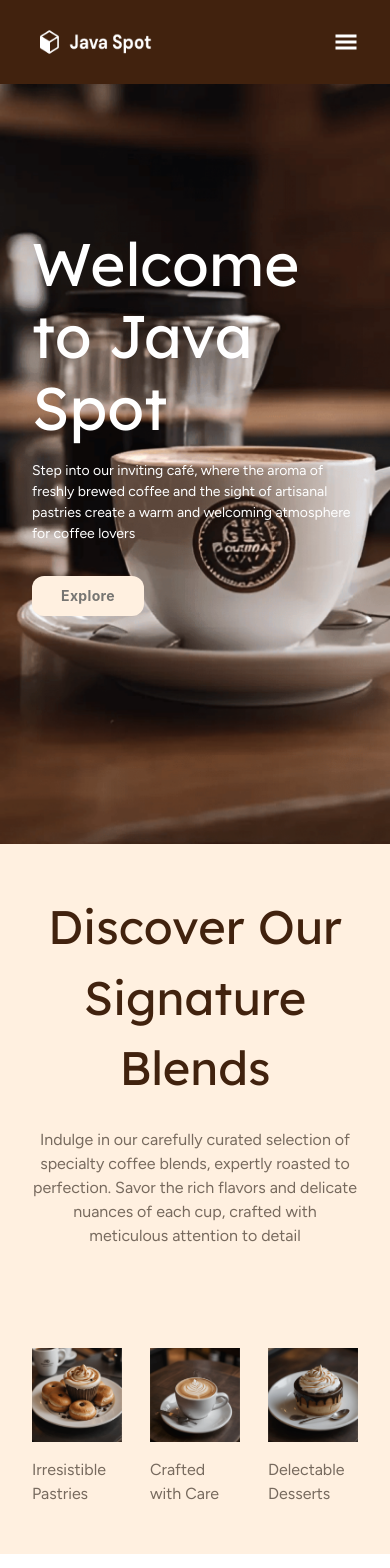
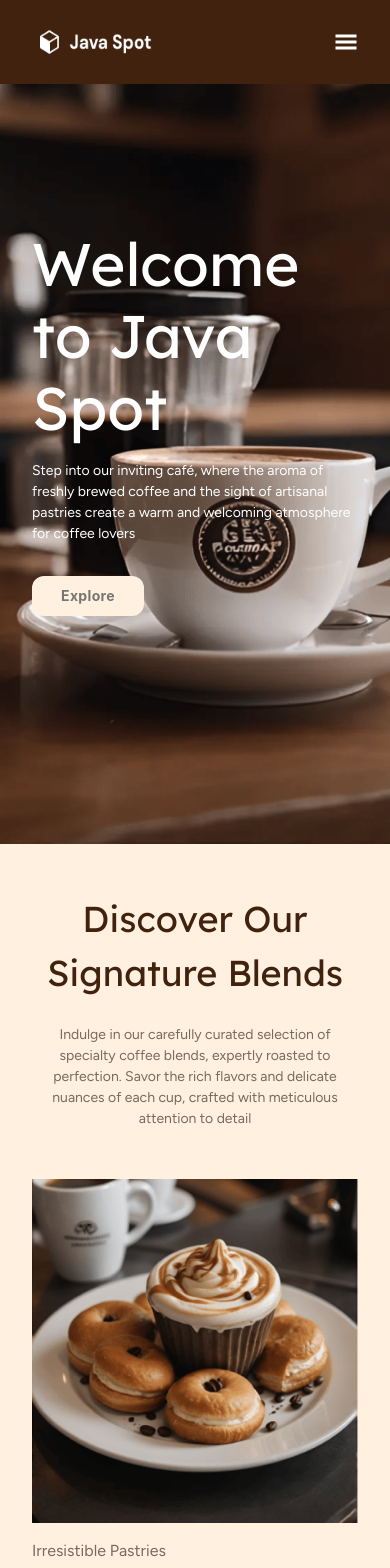
Before and after one commit to faoroj/Java-Spot, a React (Vite) app: page / in a window 390 px wide. Shown: the top 1568 px of the page. Built offline with nearby package versions, Linux system fonts and the light colour scheme.

Commit message:
Signatureblends responsiveness

```diff
--- a/src/sections/signatureblends.jsx
+++ b/src/sections/signatureblends.jsx
@@ -6,18 +6,18 @@ const signatureblends = () => {
     <section className='max-container'>
 
       <div className="flex justify-center items-center flex-col">
-        <h1 className="text-[47px] font-lexend text-center text-primary">Discover Our Signature Blends</h1>
-        <p className="text-[16px] font-figtree max-w-[750px] mt-6 text-center text-lighterBrown">Indulge in our carefully curated selection of specialty coffee blends,
+        <h1 className="sm:text-[47px] text-[36px] font-lexend text-center text-primary">Discover Our Signature Blends</h1>
+        <p className="sm:text-[16px] text-[14px] font-figtree max-w-[750px] mt-6 text-center text-lighterBrown">Indulge in our carefully curated selection of specialty coffee blends,
           expertly roasted to perfection. Savor the rich flavors and delicate nuances of each cup,
           crafted with meticulous attention to detail
         </p>
       </div>
 
-      <div className="flex flex-row justify-between gap-7 mt-[100px]">
+      <div className="grid lg:grid-cols-3 md:grid-cols-2 ss:grid-cols-1 grid-cols-1 gap-7 sm:mt-[70px] mt-[50px] place-items-center">
       {SignatureBlends.map((blend, i) => (
 
         <div key={i}>
-          <img src={blend.image} alt={blend.text} />
+          <img src={blend.image} alt={blend.text} className='h-auto w-full sm:max-w-[398px] max-h-[421px] object-contain' />
           <p className="mt-4 font-figtree text-[16px] text-lighterBrown">{blend.text}</p>
         </div>
 
```
